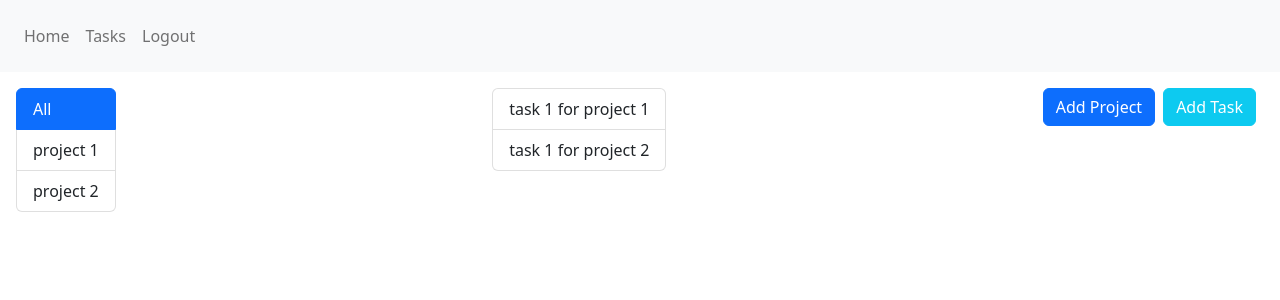
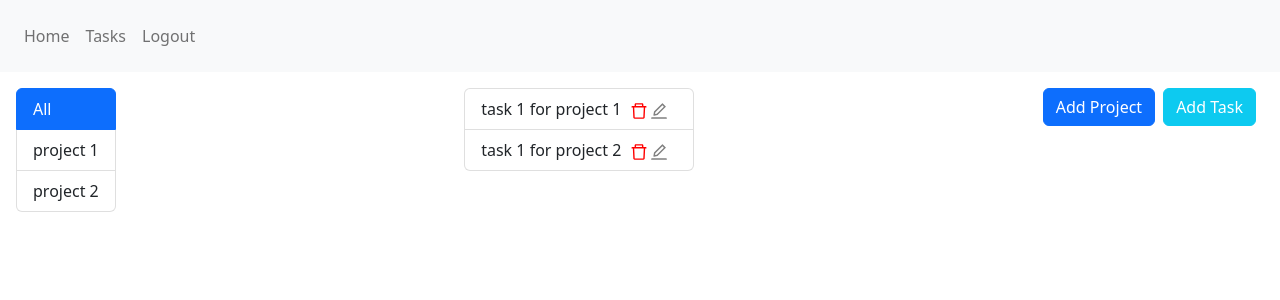
Before and after one commit to aliakbari77/react-18-exercise, a React (Vite) app: page / in a window 1280 px wide. Shown: the top 300 px of the page. Built offline with nearby package versions, Linux system fonts and the light colour scheme; the HTML template or start-up script is replaced by a standard one.

Commit message:
feat: delete task

```diff
--- a/src/todolist-dashboard-project/CustomListTasks.tsx
+++ b/src/todolist-dashboard-project/CustomListTasks.tsx
@@ -1,21 +1,38 @@
-import React from 'react'
+import React from "react";
+import { AiOutlineDelete, AiOutlineEdit } from "react-icons/ai";
 
-interface Task{
-    project_id: number;
-    id: number;
-    text: string;
+interface Task {
+	project_id: number;
+	id: number;
+	text: string;
 }
 
-interface Props{
-    tasks: Task[]
+interface Props {
+	tasks: Task[];
+	onDelete: (id: number) => void;
 }
 
-const CustomListTasks = ({tasks}: Props) => {
-  return (
-    <ul className='list-group'>
-        {tasks.map(item => <li key={item.id} className='list-group-item'>{item.text}</li>)}
-    </ul>
-  )
-}
+const CustomListTasks = ({ tasks, onDelete }: Props) => {
+	return (
+		<ul className="list-group">
+			{tasks.map((item) => (
+				<li
+					key={item.id}
+					className="list-group-item d-flex justify-content-between"
+				>
+					{item.text}
+					<div className="mx-2">
+						<AiOutlineDelete
+							size={"20px"}
+							color="red"
+							onClick={() => onDelete(item.id)}
+						/>
+						<AiOutlineEdit size={"20px"} color="gray" />
+					</div>
+				</li>
+			))}
+		</ul>
+	);
+};
 
-export default CustomListTasks
+export default CustomListTasks;
--- a/src/todolist-dashboard-project/Home.tsx
+++ b/src/todolist-dashboard-project/Home.tsx
@@ -67,6 +67,10 @@ const Home = () => {
 		]);
 	};
 
+	const handleDeleteTask = (id: number) => {
+		setTasks(tasks.filter((item) => item.id !== id));
+	};
+
 	const visibleTasks = selectProjectId
 		? tasks.filter((item) => item.project_id === selectProjectId)
 		: tasks;
@@ -97,7 +101,10 @@ const Home = () => {
 					/>
 				</div>
 				<div>
-					<CustomListTasks tasks={visibleTasks} />
+					<CustomListTasks
+						tasks={visibleTasks}
+						onDelete={handleDeleteTask}
+					/>
 				</div>
 				<div>
 					<button
```
